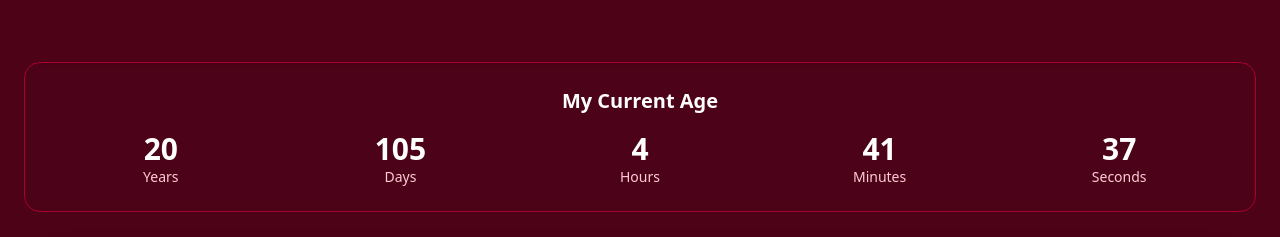
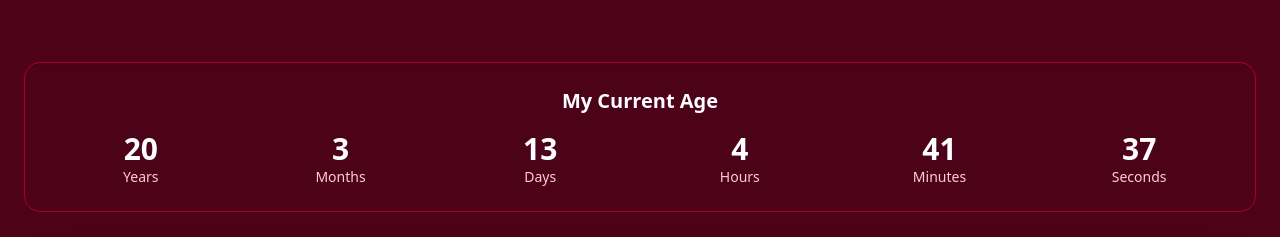
Before and after one commit to guziagttc-hue/MD-ISAHAK-ALI-2.0, a React (Vite) app: page / in a window 1280 px wide. Shown: the part 780-1017 px from the top of the page. Built offline with nearby package versions, Linux system fonts and the light colour scheme.

Commit message:
refactor: update age calculation and manifest icons
Add months to AgeCounter logic for higher precision and update PWA manifest with 512x512 icon support.

```diff
--- a/src/components/AgeCounter.tsx
+++ b/src/components/AgeCounter.tsx
@@ -3,7 +3,7 @@ import { useLanguage } from "../context/LanguageContext";
 
 export const AgeCounter = () => {
   const { language } = useLanguage();
-  const [age, setAge] = useState({ years: 0, days: 0, hours: 0, minutes: 0, seconds: 0 });
+  const [age, setAge] = useState({ years: 0, months: 0, days: 0, hours: 0, minutes: 0, seconds: 0 });
 
   useEffect(() => {
     const birthDate = new Date('2006-05-03T00:00:00');
@@ -12,18 +12,20 @@ export const AgeCounter = () => {
       const now = new Date();
       const diff = now.getTime() - birthDate.getTime();
 
-      const seconds = Math.floor(diff / 1000);
-      const minutes = Math.floor(seconds / 60);
-      const hours = Math.floor(minutes / 60);
-      const days = Math.floor(hours / 24);
+      const totalSeconds = Math.floor(diff / 1000);
+      const seconds = totalSeconds % 60;
+      const totalMinutes = Math.floor(totalSeconds / 60);
+      const minutes = totalMinutes % 60;
+      const totalHours = Math.floor(totalMinutes / 60);
+      const hours = totalHours % 24;
+      const totalDays = Math.floor(totalHours / 24);
 
-      const years = Math.floor(days / 365.25);
-      const remainingDays = Math.floor(days % 365.25);
-      const remainingHours = Math.floor(hours % 24);
-      const remainingMinutes = Math.floor(minutes % 60);
-      const remainingSeconds = Math.floor(seconds % 60);
+      const years = Math.floor(totalDays / 365.25);
+      const remainingDaysAfterYears = Math.floor(totalDays % 365.25);
+      const months = Math.floor(remainingDaysAfterYears / 30.44);
+      const days = Math.floor(remainingDaysAfterYears % 30.44);
 
-      setAge({ years, days: remainingDays, hours: remainingHours, minutes: remainingMinutes, seconds: remainingSeconds });
+      setAge({ years, months, days, hours, minutes, seconds });
     };
 
     updateAge();
@@ -36,10 +38,14 @@ export const AgeCounter = () => {
       <h3 className="text-xl font-bold text-white mb-4">
         {language === 'bn' ? "আমার বর্তমান বয়স" : "My Current Age"}
       </h3>
-      <div className="grid grid-cols-2 md:grid-cols-5 gap-4 text-rose-200">
+      <div className="grid grid-cols-2 md:grid-cols-6 gap-4 text-rose-200">
         <div>
           <div className="text-3xl font-bold text-white">{age.years}</div>
           <div className="text-sm">{language === 'bn' ? "বছর" : "Years"}</div>
+        </div>
+        <div>
+          <div className="text-3xl font-bold text-white">{age.months}</div>
+          <div className="text-sm">{language === 'bn' ? "মাস" : "Months"}</div>
         </div>
         <div>
           <div className="text-3xl font-bold text-white">{age.days}</div>
```
Also changed, not shown: public/manifest.json.
